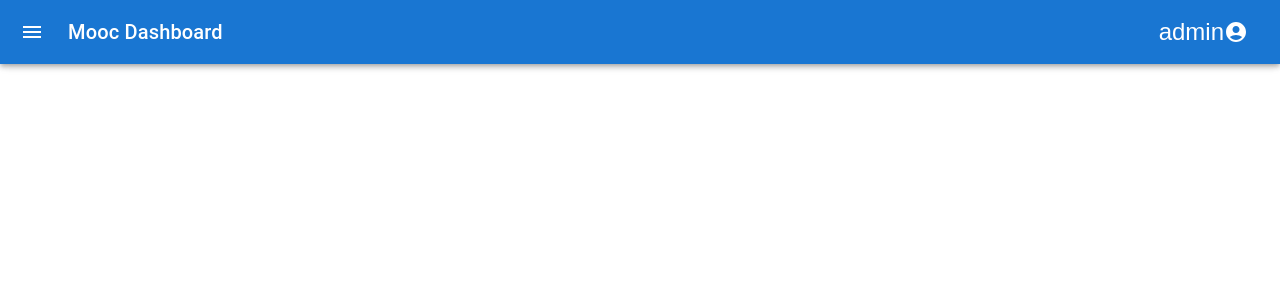
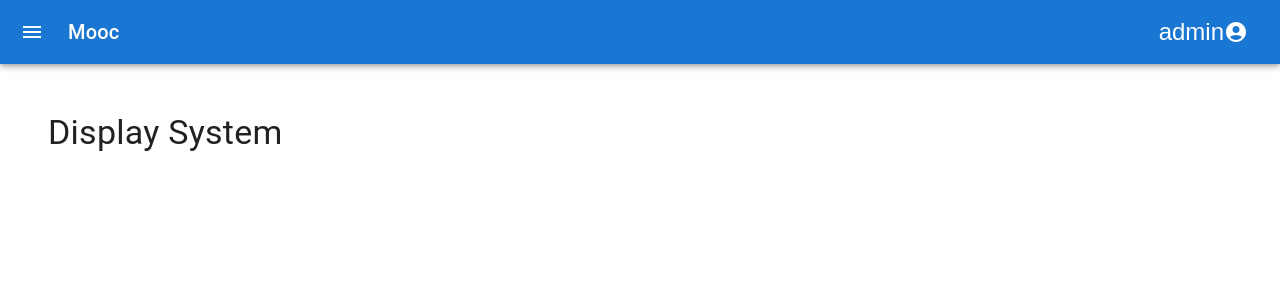
Before and after one commit to mooc27/moocweb, a React (Create React App) app: page / in a window 1280 px wide. Both pictures are taken after typing "Sample", "Sample123" into the empty fields and a click on the button "LOGIN". Shown: the top 300 px of the page. Built offline with nearby package versions, Linux system fonts and the light colour scheme.

Commit message:
feat: create landing page startup

```diff
--- a/public/index.html
+++ b/public/index.html
@@ -24,7 +24,7 @@
       work correctly both with client-side routing and a non-root public URL.
       Learn how to configure a non-root public URL by running `npm run build`.
     -->
-    <title>React App</title>
+    <title>Mooc</title>
   </head>
   <body>
     <noscript>You need to enable JavaScript to run this app.</noscript>
--- a/src/App.tsx
+++ b/src/App.tsx
@@ -22,6 +22,7 @@ import componentMaps from "./componentMaps";
 import Demo from "./pages/demo/index";
 
 const Dashboard = lazy(() => import("./pages/Dashboard"));
+const LandingPage = lazy(() => import("./pages/LandingPage"));
 
 const App: React.FC = () => {
   const [open, setOpen] = useState(false);
@@ -90,12 +91,9 @@ const App: React.FC = () => {
                 </>
               }
             >
-             {menuItems && renderRoutes(menuItems)}
-
-              {/* <Route path="/" element={<Dashboard />} />
-              <Route path="/users" element={<Users />} />
-              <Route path="/settings" element={<Settings />} /> */}
-              <Route path="/" element={<Dashboard />} />
+              {menuItems && renderRoutes(menuItems)}
+              <Route index element={<LandingPage />} />
+              <Route path="/dashboard" element={<Dashboard />} />
               <Route path="/profile" element={<ProfileForm />} />
             </Route>
             <Route path="*" element={<Page404 />} />
--- a/src/components/mainLayout/AppBar.tsx
+++ b/src/components/mainLayout/AppBar.tsx
@@ -17,6 +17,7 @@ import { clearPermissions } from '../../store/PermissionSlice'
 import { useDispatch } from 'react-redux';
 import { useSelector } from 'react-redux';
 import { RootState } from '../../store/store';
+import { Role } from '../../types/enum';
 import { ensureTrailingSlash, isBase64DataURL } from '../../utils/stringUtil';
 
 const drawerWidth = 300;
@@ -102,6 +103,7 @@ const CustomAppBar: React.FC<CustomAppBarProps> = ({ open, handleDrawerOpen }) =
   return (
     <AppBar position="fixed" open={open}>
       <Toolbar>
+        {/* {(loginUser?.roles?.includes(Role.SuperAdmin) || loginUser?.roles?.includes(Role.Admin)) && ( */}
           <IconButton
             color="inherit"
             aria-label="open drawer"
@@ -111,8 +113,9 @@ const CustomAppBar: React.FC<CustomAppBarProps> = ({ open, handleDrawerOpen }) =
           >
             <MenuIcon />
           </IconButton>
+        {/* )} */}
         <Typography variant="h6" noWrap component="div" sx={{ flexGrow: 1 }}>
-          Mooc Dashboard
+          {loginUser?.roles?.includes(Role.SuperAdmin) || loginUser?.roles?.includes(Role.Admin) ? 'Mooc Dashboard' : 'Mooc'}
         </Typography>
         <Box>
           <IconButton
--- /dev/null
+++ b/src/pages/LandingPage.tsx
@@ -0,0 +1,52 @@
+import * as React from 'react';
+import { Box, Typography } from '@mui/material';
+
+interface courseCategory {
+  id: number;
+  name: string;
+  description: string;
+  parentId: number | null;
+  sortOrder: number;
+  active: number;
+  children: courseCategory[];
+}
+
+interface course {
+  total: number;
+  rows: {
+    id: number;
+    title: string;
+    description: string;
+    coverImage: string;
+    categoryId: number;
+    teacherId: number;
+    status: string;
+    active: boolean;
+    createdAt: string;
+    updatedAt: string;
+    category: {
+      id: number;
+      name: string;
+    };
+    teacher: {
+      id: number;
+      userName: string;
+      email: string;
+      avatar: string | null;
+    };
+  }[];
+  page: number;
+  pageSize: number;
+}
+
+const LandingPage: React.FC = () => {
+  return (
+    <Box sx={{ flexGrow: 1, p: 3 }}>
+      <Typography variant="h4" component="h1" gutterBottom>
+        Display System
+      </Typography>
+    </Box>
+  );
+};
+
+export default LandingPage;
--- a/src/types/enum.ts
+++ b/src/types/enum.ts
@@ -1,3 +1,10 @@
+export enum Role {
+  SuperAdmin = 'super admin',
+  Admin = 'admin',
+  Teacher = 'teacher',
+  Student = 'student',
+}
+
 export enum Gender {
   other = 0,
   male = 1,
```
Lines whose indentation alone changed are shown as unchanged.
